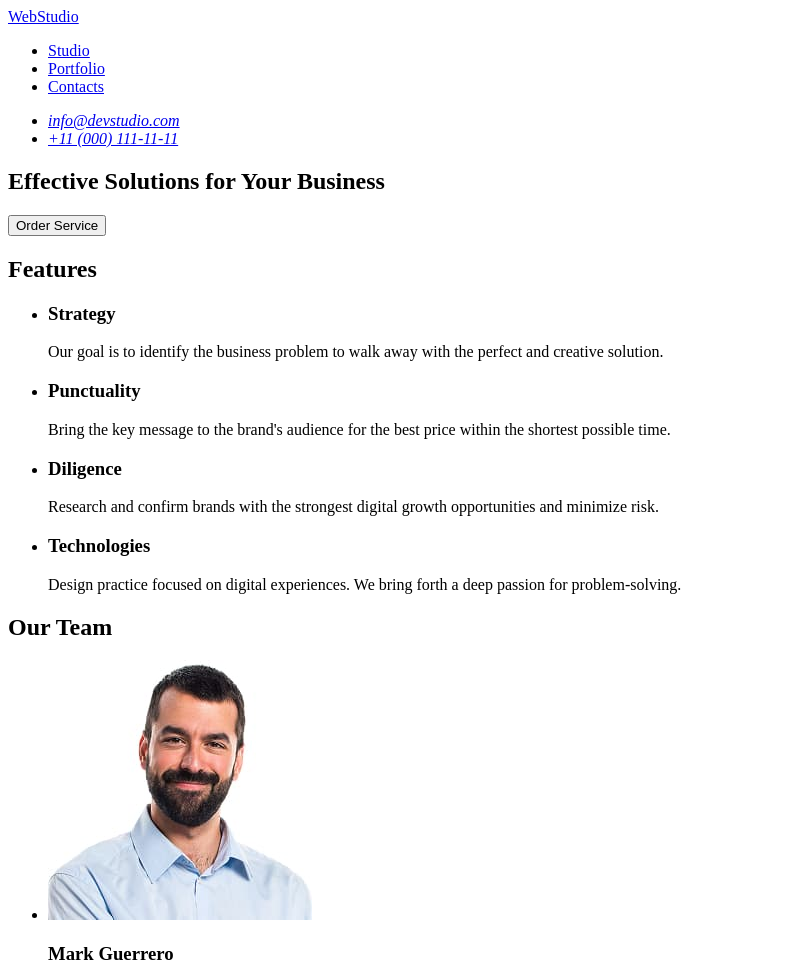
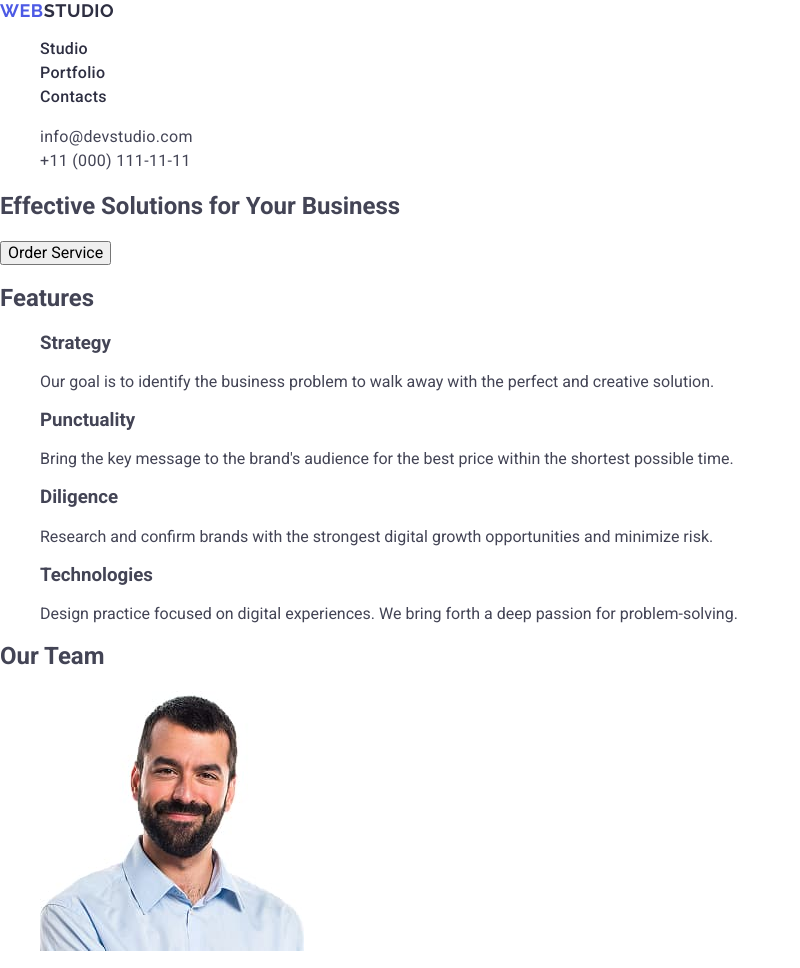
Before and after one commit to MyLyashok/goit-markup-hw-02, a plain HTML site: page index.html in a window 1280 px wide. Shown: the top 968 px of the page, without its empty margins (0-800 px from the left). Drawn offline with nearby package versions, Linux system fonts and the light colour scheme.

Commit message:
add styles header

```diff
--- /dev/null
+++ b/css/style.css
@@ -0,0 +1,47 @@
+body {
+    background-color: #fff;
+    font-family: "Roboto", sans-serif;
+    color: #434455;
+}
+ul, ol {
+    list-style-type: none;
+}
+a {
+    text-decoration: none;
+}
+.logo {
+    font-family: "Raleway", sans-serif;
+        font-weight: 700;
+        font-size: 18px;
+
+        /* line-height: 21px; */
+        line-height: 1.17;
+        letter-spacing: 0.03em;
+        text-transform: uppercase;
+        color: #4d5ae5;
+}
+.header-logo .logo-part {
+    color: #2e2f42;
+}
+.nav-link {
+        font-weight: 500;
+        font-size: 16px;
+        line-height: 1.5;
+        letter-spacing: 0.02em;
+        color: #2e2f42;
+}
+.contacts {
+    font-style: normal;
+}
+.contacts-link {
+        font-size: 16px;
+        line-height: 1.5;
+        letter-spacing: 0.02em;
+        color: #434455;
+}
+.contacts-link:hover,
+.contacts-link:focus,
+.nav-link:hover,
+.nav-link:focus {
+    color: #404bbf;
+}
--- a/index.html
+++ b/index.html
@@ -3,22 +3,49 @@
   <head>
     <meta charset="UTF-8" />
     <meta name="viewport" content="width=device-width, initial-scale=1.0" />
+
     <title>WebStudio</title>
+    <link
+      rel="stylesheet"
+      href="https://cdnjs.cloudflare.com/ajax/libs/modern-normalize/3.0.1/modern-normalize.min.css"
+      integrity="sha512-q6WgHqiHlKyOqslT/lgBgodhd03Wp4BEqKeW6nNtlOY4quzyG3VoQKFrieaCeSnuVseNKRGpGeDU3qPmabCANg=="
+      crossorigin="anonymous"
+      referrerpolicy="no-referrer"
+    />
+    <link rel="preconnect" href="https://fonts.googleapis.com" />
+    <link rel="preconnect" href="https://fonts.gstatic.com" crossorigin />
+    <link
+      href="https://fonts.googleapis.com/css2?family=Raleway:wght@700&family=Roboto:wght@100..900&display=swap"
+      rel="stylesheet"
+    />
+    <link rel="stylesheet" href="./css/style.css" />
   </head>
   <body>
-    <header>
-      <nav>
-        <a href="./index.html">WebStudio</a>
-        <ul>
-          <li><a href="#">Studio</a></li>
-          <li><a href="#">Portfolio</a></li>
-          <li><a href="#">Contacts</a></li>
+    <header class="page-header">
+      <nav class="header-nav">
+        <a class="logo header-logo" href="./index.html"
+          >Web<span class="logo-part">Studio</span></a
+        >
+        <ul class="nav-list">
+          <li class="nav-item">
+            <a class="nav-link" href="./index.html">Studio</a>
+          </li>
+          <li class="nav-item"><a class="nav-link" href="#">Portfolio</a></li>
+          <li class="nav-item"><a class="nav-link" href="#">Contacts</a></li>
         </ul>
       </nav>
-      <address>
-        <ul>
-          <li><a href="mailto:info@devstudio.com">info@devstudio.com</a></li>
-          <li><a href="tel:+110001111111">+11 (000) 111-11-11</a></li>
+      <address class="contacts">
+        <ul class="contacts-list">
+          <li class="contacts-item">
+            <a class="contacts-link" href="mailto:info@devstudio.com"
+              >info@devstudio.com</a
+            >
+          </li>
+          <li class="contacts-item">
+            <a class="contacts-link" href="tel:+110001111111"
+              >+11 (000) 111-11-11</a
+            >
+          </li>
         </ul>
       </address>
     </header>
```
